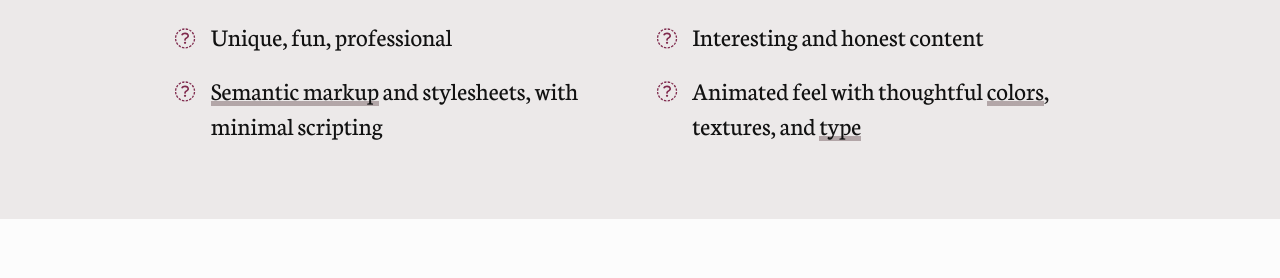
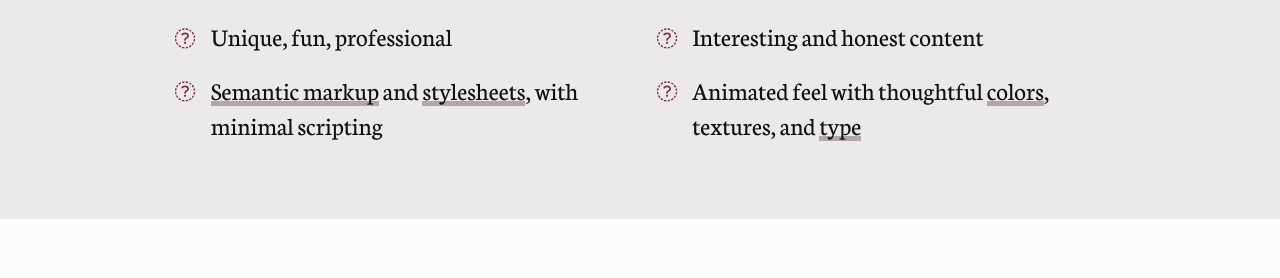
Before and after one commit to edelstone/my-website, a Jekyll site: the page built from about-this-site.html, in a window 1280 px wide and 900 px high, scrolled down 1687 px. Shown: the part 186-464 px from the top of the window. Built offline with Jekyll 4.4.1, drawn with Linux system fonts in a browser that asks for light colours; nearby versions of some CDN libraries; library files that are not in the unit come from our copies.

Commit message:
corrects and adds validation URLs to about site page

```diff
--- a/about-this-site.html
+++ b/about-this-site.html
@@ -73,7 +73,7 @@ button-next-link: /portfolio
 					<ul class="important-updates fa-ul">
 						<li><span class="fa-li"><i class="far fa-check"></i></span>Responsive and future-thinking</li>
 						<li><span class="fa-li"><i class="far fa-check"></i></span>Unique, fun, professional</li>
-						<li><span class="fa-li"><i class="far fa-check"></i></span><a href="https://validator.w3.org/nu/?showsource=yes&showoutline=yes&doc=http%3A%2F%2Fmichaeledelstone.com%2F">Semantic markup</a> and stylesheets, with minimal scripting</li>
+						<li><span class="fa-li"><i class="far fa-check"></i></span><a href="https://validator.w3.org/nu/?showsource=yes&showoutline=yes&doc=https%3A%2F%2Fmichaeledelstone.com%2F">Semantic markup</a> and <a href="https://jigsaw.w3.org/css-validator/validator?uri=https%3A%2F%2Fmichaeledelstone.com&profile=css3svg&usermedium=all&warning=1&vextwarning=&lang=en">stylesheets</a>, with minimal scripting</li>
 					</ul>
 				</div>
 				<div class="col col-2">
```
